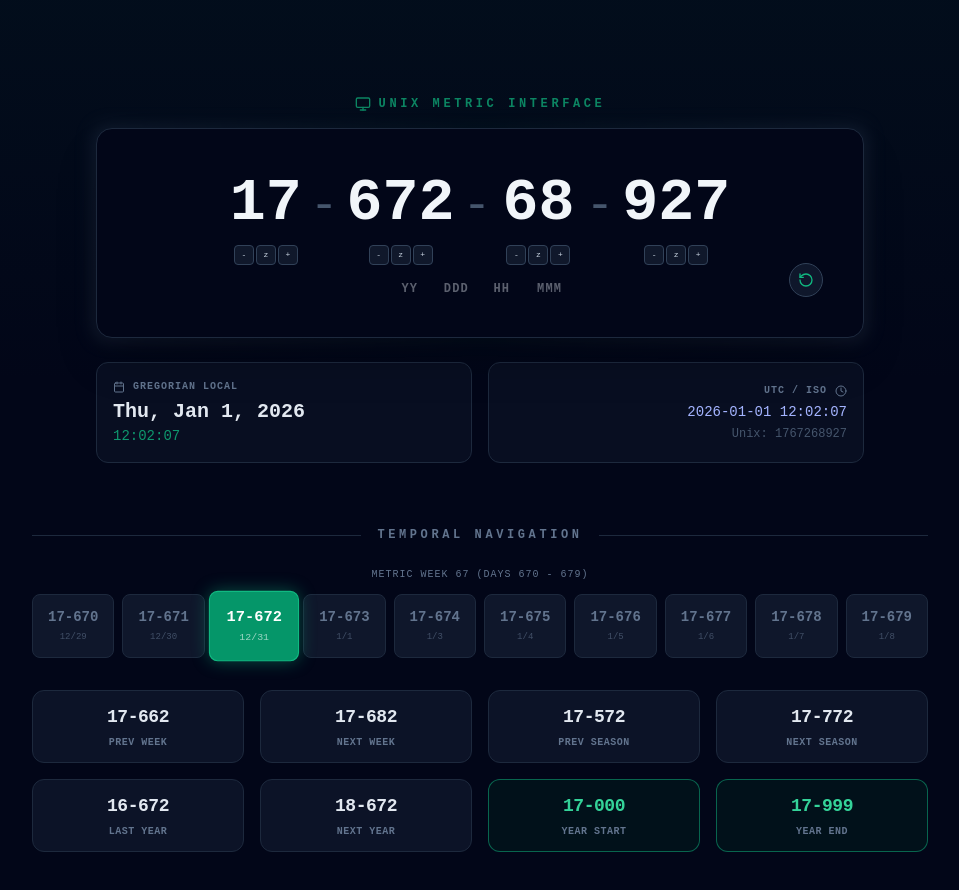
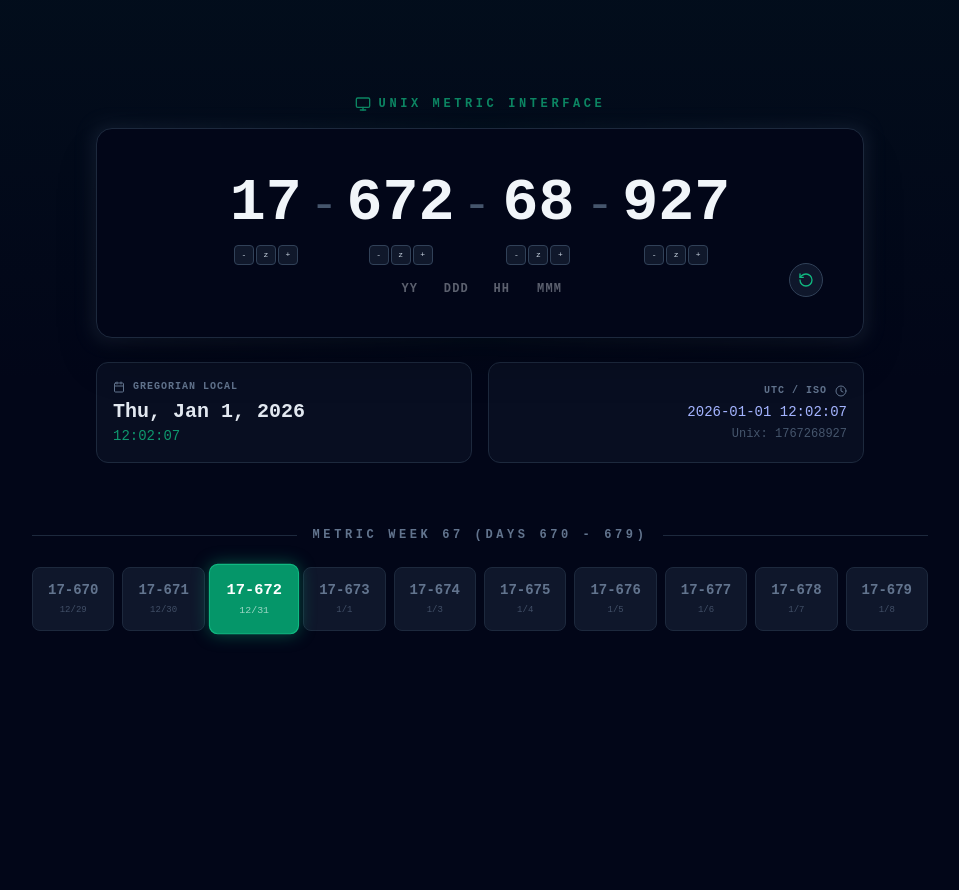
Before and after one commit to HKalbasi/unix-calendar, a React (Vite) app: page / in a window 1280 px wide. Shown: the top 890 px of the page, without its empty margins (160-1119 px from the left). After the commit the page ends 800 px from the top, so only its background shows below. Built offline with nearby package versions, Linux system fonts and the light colour scheme.

Commit message:
Remove temporal navigation section

```diff
--- a/src/App.tsx
+++ b/src/App.tsx
@@ -1,5 +1,5 @@
 import React, { useState, useEffect } from 'react';
-import { Clock, RotateCcw, Monitor, ChevronRight, Calendar } from 'lucide-react';
+import { Clock, RotateCcw, Monitor, Calendar } from 'lucide-react';
 
 // --- Types ---
 interface MetricTime {
@@ -80,28 +80,6 @@ const App: React.FC = () => {
     return `${base}-${pad(h, 2)}-${pad(m, 3)}`;
   };
 
-  // --- Navigation Logic ---
-
-  const navigateMetric = (deltaYY: number, deltaDDD: number) => {
-    let newYY = metric.yy + deltaYY;
-    let newDDD = metric.ddd + deltaDDD;
-
-    if (newDDD >= 1000) {
-      newYY += Math.floor(newDDD / 1000);
-      newDDD = newDDD % 1000;
-    } else if (newDDD < 0) {
-      const yearsToBorrow = Math.ceil(Math.abs(newDDD) / 1000);
-      newYY -= yearsToBorrow;
-      newDDD = newDDD + (yearsToBorrow * 1000);
-    }
-
-    // When navigating by day/week, we usually reset hour/sec to 0 for cleanliness,
-    // unless you want to preserve the exact time. Let's reset for cleaner "jumps".
-    const newMetric = { yy: newYY, ddd: newDDD, hh: 0, mmm: 0 };
-    setMetric(newMetric);
-    setDateObj(metricToDate(newYY, newDDD, 0, 0));
-  };
-
   const getMetricWeek = (): MetricWeekDay[] => {
     const startDay = Math.floor(metric.ddd / 10) * 10;
     return Array.from({ length: 10 }, (_, i) => {
@@ -176,23 +154,6 @@ const App: React.FC = () => {
       </div>
     );
   };
-
-  // Reusable Nav Button
-  const NavButton = ({ label, subLabel, metricLabel, onClick, highlight = false }: any) => (
-    <button
-      onClick={onClick}
-      className={`relative overflow-hidden group p-3 rounded-xl border transition-all duration-300 flex flex-col items-center justify-center text-center h-full
-        ${highlight
-          ? 'bg-emerald-950/30 border-emerald-500/50 hover:bg-emerald-900/40 hover:shadow-[0_0_15px_rgba(16,185,129,0.2)]'
-          : 'bg-slate-900/80 border-slate-800 hover:border-slate-600 hover:bg-slate-800'
-        }`}
-    >
-      <span className={`text-lg font-mono font-bold tracking-tight ${highlight ? 'text-emerald-400' : 'text-slate-200'}`}>
-        {metricLabel}
-      </span>
-      {subLabel && <span className="text-[10px] text-slate-500 uppercase tracking-wider mt-1 font-bold">{subLabel}</span>}
-    </button>
-  );
 
   return (
     <div className="min-h-screen bg-slate-950 text-slate-200 font-mono selection:bg-emerald-500/30 flex flex-col items-center pt-12 md:pt-24 px-4 pb-12 relative overflow-x-hidden">
@@ -353,15 +314,14 @@ const App: React.FC = () => {
       <section className="w-full max-w-4xl mt-16 z-10">
         <div className="flex items-center gap-4 mb-6">
           <div className="h-px bg-slate-800 flex-1"></div>
-          <h3 className="text-slate-500 text-xs font-black uppercase tracking-[0.3em]">Temporal Navigation</h3>
+          <h3 className="text-slate-500 text-xs font-black uppercase tracking-[0.3em]">
+            Metric Week {Math.floor(metric.ddd / 10)} (Days {Math.floor(metric.ddd / 10) * 10} - {Math.floor(metric.ddd / 10) * 10 + 9})
+          </h3>
           <div className="h-px bg-slate-800 flex-1"></div>
         </div>
 
         {/* Metric Week Strip */}
         <div className="mb-8">
-          <div className="text-center text-[10px] text-slate-500 uppercase tracking-widest mb-3">
-            Metric Week {Math.floor(metric.ddd / 10)} (Days {Math.floor(metric.ddd / 10) * 10} - {Math.floor(metric.ddd / 10) * 10 + 9})
-          </div>
           <div className="grid grid-cols-5 md:grid-cols-10 gap-2">
             {getMetricWeek().map((item) => (
               <button
@@ -379,52 +339,6 @@ const App: React.FC = () => {
             ))}
           </div>
         </div>
-
-        {/* Control Deck */}
-        <div className="grid grid-cols-2 md:grid-cols-4 gap-4">
-          <NavButton
-            metricLabel={formatMetricString(metric.yy, metric.ddd - 10)}
-            subLabel="Prev Week"
-            onClick={() => navigateMetric(0, -10)}
-          />
-          <NavButton
-            metricLabel={formatMetricString(metric.yy, metric.ddd + 10)}
-            subLabel="Next Week"
-            onClick={() => navigateMetric(0, 10)}
-          />
-          <NavButton
-            metricLabel={formatMetricString(metric.yy, metric.ddd - 100)}
-            subLabel="Prev Season"
-            onClick={() => navigateMetric(0, -100)}
-          />
-          <NavButton
-            metricLabel={formatMetricString(metric.yy, metric.ddd + 100)}
-            subLabel="Next Season"
-            onClick={() => navigateMetric(0, 100)}
-          />
-          <NavButton
-            metricLabel={formatMetricString(metric.yy - 1, metric.ddd)}
-            subLabel="Last Year"
-            onClick={() => navigateMetric(-1, 0)}
-          />
-          <NavButton
-            metricLabel={formatMetricString(metric.yy + 1, metric.ddd)}
-            subLabel="Next Year"
-            onClick={() => navigateMetric(1, 0)}
-          />
-          <NavButton
-            metricLabel={`${metric.yy}-000`}
-            subLabel="Year Start"
-            highlight
-            onClick={() => handleInputChange('ddd', '0')}
-          />
-          <NavButton
-            metricLabel={`${metric.yy}-999`}
-            subLabel="Year End"
-            highlight
-            onClick={() => handleInputChange('ddd', '999')}
-          />
-        </div>
       </section>
     </div>
   );
```
